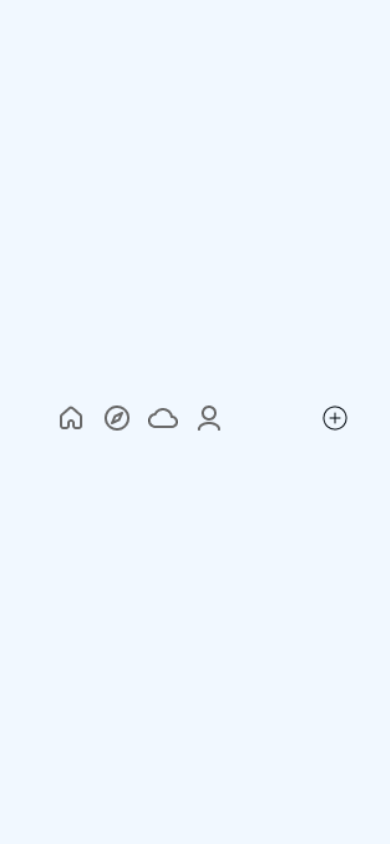
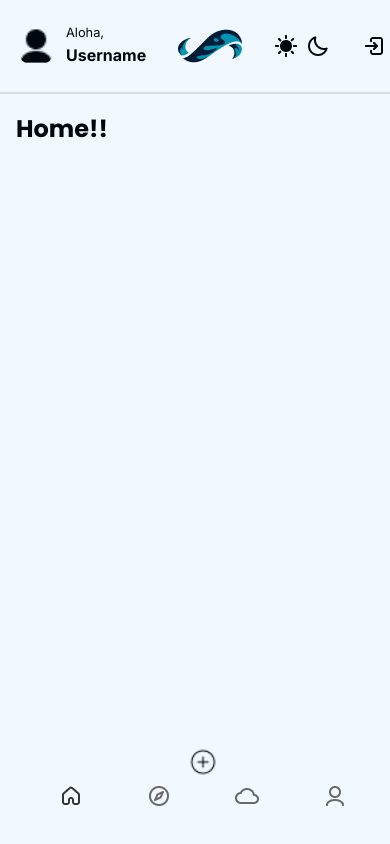
Before and after one commit to Bianchi-marina/surflook_frontend, a React (Vite) app: page / in a window 390 px wide. Built offline with nearby package versions, Linux system fonts and the light colour scheme.

Commit message:
navbar menus links estilizados

```diff
--- a/src/components/Navbar/Navbar.css
+++ b/src/components/Navbar/Navbar.css
@@ -1,35 +1,39 @@
 .navbar {
     display: flex;
-    flex-direction: column;
+    flex-direction: row;
     align-items: center;
-    justify-content: space-between;
+    position: fixed;
+    width: 147px;
+    height: 100vh;
+    background-color: var(--background-color);
     padding: 1rem 0;
-    width: 147px;
-    background-color: var(--background-color);
-    height: 100vh;
-    position: fixed;
-    top: 0;
-    left: 0;
-    z-index: 1000;
   }
 
   .navbar-icons {
     display: flex;
     flex-direction: column;
-    align-items: center;
-    gap: 1.5rem;
+    align-items: flex-end;
+    flex: 1;
+    gap: 2rem;
   }
 
   .navbar-create-post {
-    margin-top: auto;
-    padding-top: 2rem;
+    position: relative;
+    right: -10px;
   }
 
   .icon {
+    width: 24px;
+    height: 24px;
+    transition: filter 0.3s;
+  }
+
+  .icon-post {
     width: 30px;
     height: 30px;
     transition: filter 0.3s;
   }
+
 
   .icon:hover {
     filter: brightness(1.2);
@@ -41,23 +45,24 @@
 
   @media (max-width: 768px) {
     .navbar {
-      flex-direction: row;
-      justify-content: space-around;
-      padding: 0.5rem;
+      flex-direction: column-reverse;
       width: 100%;
-      height: auto;
+      height: 80px;
       position: fixed;
       bottom: 0;
-      left: 0;
+      padding: 0.5rem 0;
+      margin-bottom: 20px;
     }
 
     .navbar-icons {
       flex-direction: row;
-      gap: 1rem;
+      align-items: center;
+      gap: 4rem;
     }
 
     .navbar-create-post {
+      position: relative;
+      right: 0;
       margin-top: 0;
-      padding-top: 0;
     }
   }
--- a/src/components/Navbar/Navbar.jsx
+++ b/src/components/Navbar/Navbar.jsx
@@ -17,7 +17,7 @@
   return (
     <nav className="navbar">
       <div className="navbar-icons">
-        <NavLink to="/home" activeClassName="active">
+        <NavLink to="/" activeClassName="active">
           <img src={homeInactive} alt="Home" className="icon" />
         </NavLink>
         <NavLink to="/search" activeClassName="active">
@@ -31,7 +31,7 @@
         </NavLink>
       </div>
       <div className="navbar-create-post">
-        <img src={createPost} alt="Create Post" className="icon" />
+        <img src={createPost} alt="Create Post" className="icon-post" />
       </div>
     </nav>
   );
--- a/src/globals.css
+++ b/src/globals.css
@@ -44,13 +44,8 @@
 
 .root-layout nav {
   grid-area: navbar;
-  padding: 1rem;
   font-size: 1rem;
   background-color: var(--background-color);
-  height: 100vh;
-  position: fixed;
-  top: 0;
-  left: 0;
 }
 
 .root-layout section {
```
